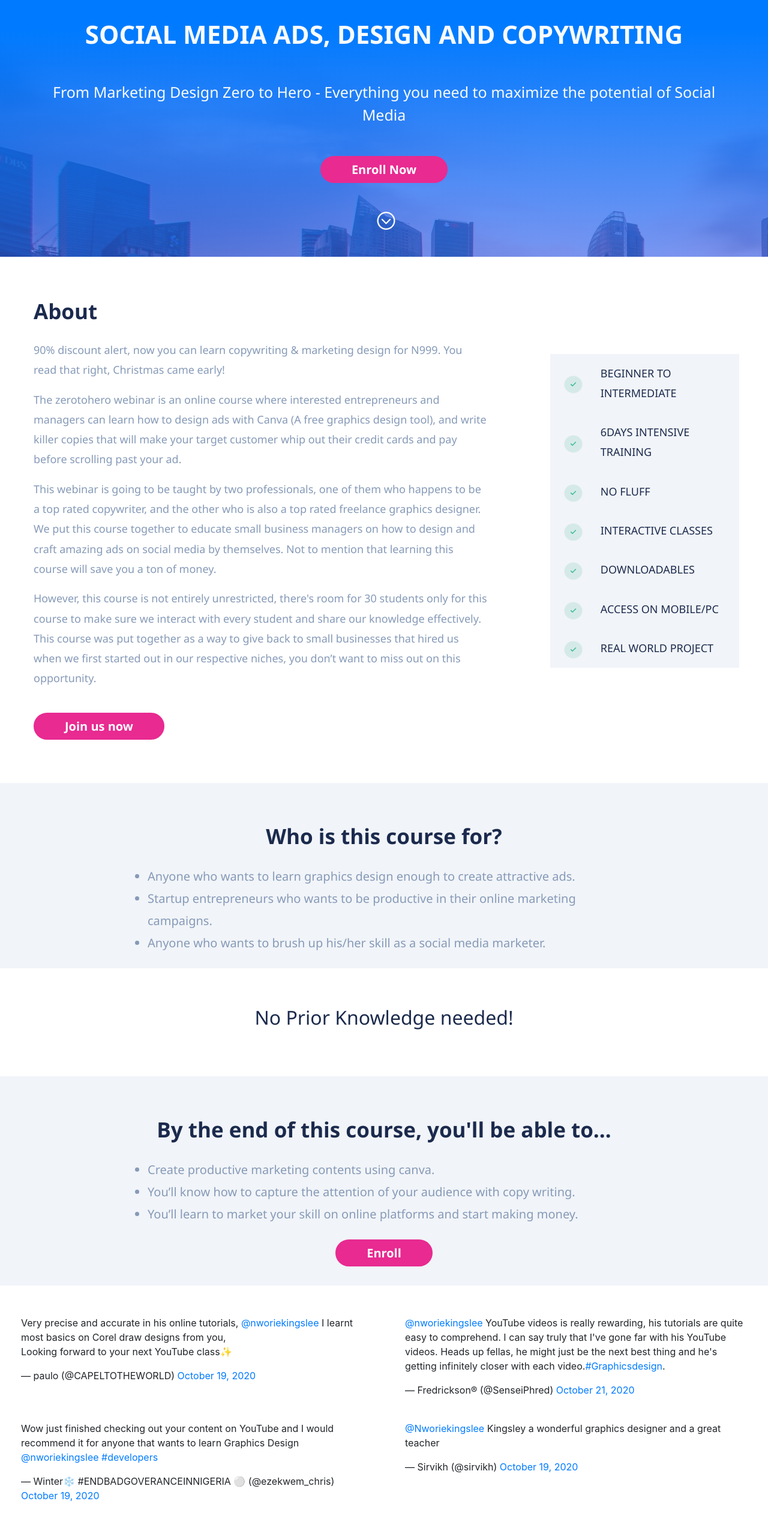
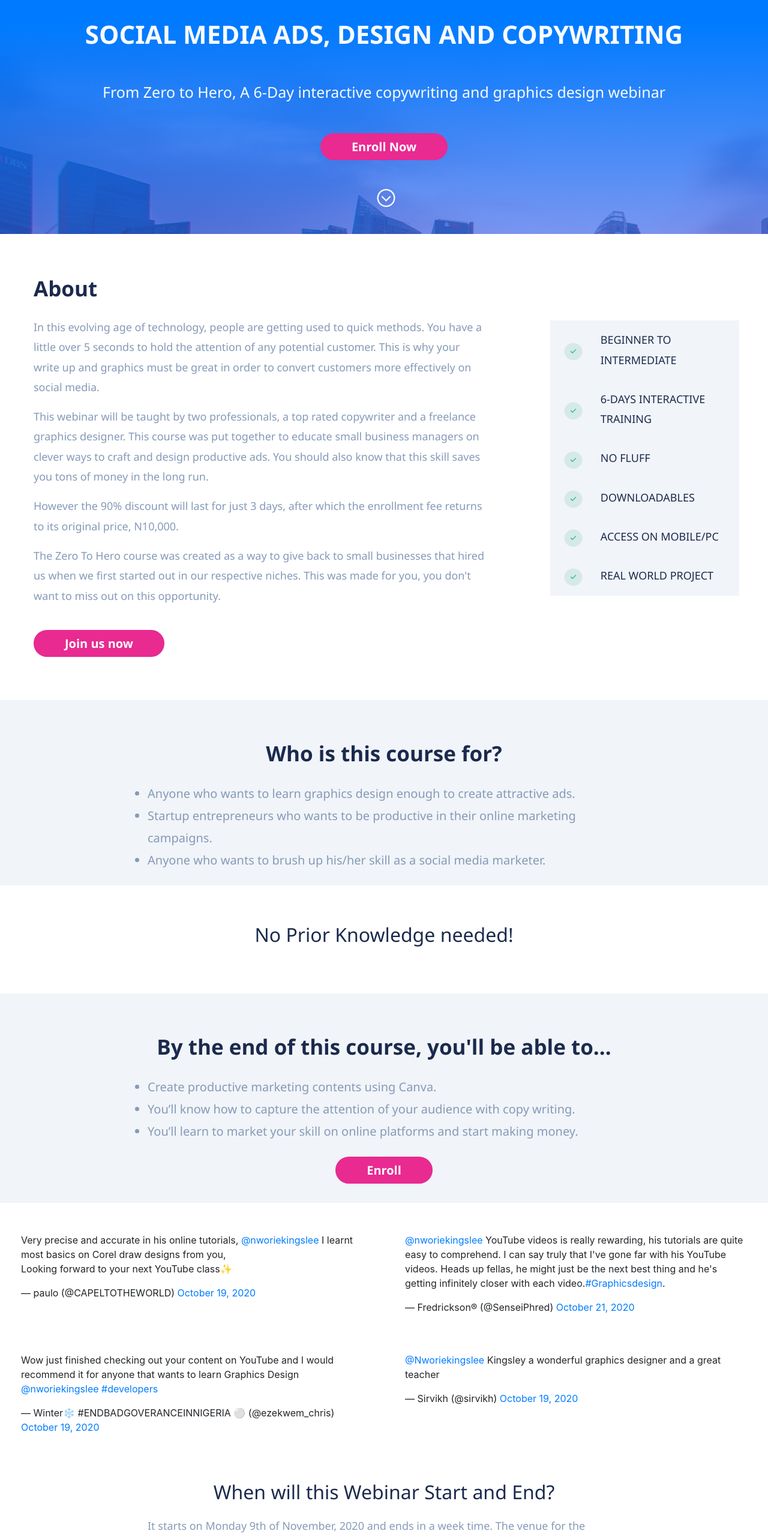
Before and after one commit to kingslee69/zero-to-hero, a React (Create React App) app: page / in a window 1280 px wide. Shown: the part 140-2702 px from the top of the page at 60% size. Built offline with nearby package versions, Linux system fonts and the light colour scheme.

Commit message:
new update

```diff
--- a/src/App.css
+++ b/src/App.css
@@ -63,7 +63,7 @@
 }
 
 .tile-well {
-  max-width: 300px !important;
+  max-width: 285px !important;
 }
 
 .text-align-center {
@@ -88,6 +88,10 @@ a {
   border: #e82a91 2px solid;
 }
 
+.pay {
+  padding: 10px 70px !important;
+}
+
 #cta:hover {
   box-shadow: 0px 4px 9px rgba(0, 0, 0, 0.14);
   background-color: white;
@@ -99,12 +103,19 @@ a {
   height: 400px;
   margin-top: 100px;
 
-  border-radius: 30px;
+  border-radius: 35px;
   transition: all 0.3s linear;
 }
 
 .tile:hover {
   box-shadow: 4px 8px 19px rgba(4, 4, 0, 0.14);
+}
+
+.gap {
+  height: 0.5px;
+  margin-top: 50px;
+  margin-bottom: 50px;
+  background-color: #869ab8;
 }
 
 @keyframes App-logo-spin {
--- a/src/App.js
+++ b/src/App.js
@@ -6,6 +6,7 @@ import BrandSection from "./components/brandSection";
 import AboutSection from "./components/aboutSection";
 import TweetSection from "./components/tweetSection";
 import PaymentTile from "./components/paymentTile";
+import Gap from "./components/gap";
 import Footer from "./components/footer";
 import "./App.css";
 
@@ -13,12 +14,11 @@ class App extends Component {
   state = {
     title: "SOCIAL MEDIA ADS, DESIGN AND COPYWRITING",
     subTitle:
-      "From Marketing Design Zero to Hero - Everything you need to maximize the potential of Social Media",
+      "From Zero to Hero, A 6-Day interactive copywriting and graphics design webinar",
     benefits: [
       "BEGINNER TO INTERMEDIATE",
-      "6DAYS INTENSIVE TRAINING",
+      "6-DAYS INTERACTIVE TRAINING",
       "NO FLUFF",
-      "INTERACTIVE CLASSES",
       "DOWNLOADABLES",
       "ACCESS ON MOBILE/PC",
       "REAL WORLD PROJECT",
@@ -30,7 +30,7 @@ class App extends Component {
       "Anyone who wants to brush up his/her skill as a social media marketer.",
     ],
     target: [
-      "Create productive marketing contents using canva.",
+      "Create productive marketing contents using Canva.",
       "You’ll know how to capture the attention of your audience with copy writing.",
       "You’ll learn to market your skill on online platforms and start making money.",
     ],
@@ -58,6 +58,11 @@ class App extends Component {
         />
         <TweetSection />
         <BrandSection
+          title="When will this Webinar Start and End?"
+          message="It starts on Monday 9th of November, 2020 and ends in a week time. The venue for the webinar will be in a whatsApp group and you will be taken straight to it on payment completion."
+        />
+        <Gap />
+        <BrandSection
           title={this.state.warrantee[0]}
           message={this.state.warrantee[1]}
         />
--- a/src/components/aboutSection.jsx
+++ b/src/components/aboutSection.jsx
@@ -11,16 +11,16 @@ class AboutSection extends Component {
                     <div className="container-sm col-12 col-xl-8 m-2 mb-5 row px-md-5">
                         <Header2>About</Header2>
                         <Body>
-                        {'90% discount alert, now you can learn copywriting & marketing design for N999. You read that right, Christmas came early!'}
+                        {'In this evolving age of technology, people are getting used to quick methods. You have a little over 5 seconds to hold the attention of any potential customer. This is why your write up and graphics must be great in order to convert customers more effectively on social media.'}
                         </Body>
                         <Body>
-                            {'The zerotohero webinar is an online course where interested entrepreneurs and managers can learn how to design ads with Canva (A free graphics design tool), and write killer copies that will make your target customer whip out their credit cards and pay before scrolling past your ad.'}
+                            {'This webinar will be taught by two professionals, a top rated copywriter and a freelance graphics designer. This course was put together to educate small business managers on clever ways to craft and design productive ads. You should also know that this skill saves you tons of money in the long run.'}
                         </Body>
                         <Body>
-                            {'This webinar is going to be taught by two professionals, one of them who happens to be a top rated copywriter, and the other who is also a top rated freelance graphics designer. We put this course together to educate small business managers on how to design and craft amazing ads on social media by themselves. Not to mention that learning this course will save you a ton of money.'}
+                            {'However the 90% discount will last for just 3 days, after which the enrollment fee returns to its original price, N10,000.'}
                         </Body>
                         <Body>
-                            {"However, this course is not entirely unrestricted, there's room for 30 students only for this course to make sure we interact with every student and share our knowledge effectively. This course was put together as a way to give back to small businesses that hired us when we first started out in our respective niches, you don’t want to miss out on this opportunity. "}
+                            {"The Zero To Hero course was created as a way to give back to small businesses that hired us when we first started out in our respective niches. This was made for you, you don't want to miss out on this opportunity."}
                         </Body>
                         <Button title="Join us now"/>
                     </div>
--- /dev/null
+++ b/src/components/gap.jsx
@@ -0,0 +1,13 @@
+import React, { Component } from 'react';
+
+class Gap extends Component {
+    render() {
+        return (
+            <div className="gap">
+
+            </div>
+        );
+    }
+}
+
+export default Gap;
--- a/src/components/paymentTile.jsx
+++ b/src/components/paymentTile.jsx
@@ -13,16 +13,16 @@ class PaymentTile extends Component {
                     <a href="https://paystack.com/pay/zerotohero">
                         <div className="p-4">
                                 <Header2Dark>Join the Webinar</Header2Dark>
-                                <BodyCenter>Maximize the potential of social media</BodyCenter>
+                                <BodyCenter>Create Productive Designs</BodyCenter>
                                 <Header2Dark><span style={{textDecoration: "line-through"}}>N</span>999</Header2Dark>
                                 <BodyStrike>N10,000</BodyStrike>
                             </div>
-                            <div style={{position: "relative", bottom: "50px"}}>
-                            <p style={{ color: "#1B2A4D", fontSize: '12px', lineHeight: '15px', fontWeight: 400, marginBottom: 2,}} className='text-align-center'>Limited time at this price.</p>
-                                    <button id="cta" className="btn btn-sm d-flex mx-auto mb-3">
+                            <div style={{position: "relative", bottom: "40px"}}>
+                            <p style={{ color: "#1B2A4D", fontSize: '12px', lineHeight: '30px', fontWeight: 400, marginBottom: 2,}} className='text-align-center'>Limited time at this price.</p>
+                                    <button id="cta" className="btn btn-sm d-flex mx-auto mb-3 pay ">
                                         Buy Now
                                     </button>
-                            <p style={{ fontSize: '12px', lineHeight: '15px', fontWeight: 700, color: "#e82a91"}} className='text-align-center mt-4 '>#endSARS</p>
+                            <p style={{ fontSize: '10px', lineHeight: '15px', fontWeight: 700, color: "#e82a91"}} className='text-align-center m-4 p-1'>#endSARS</p>
                         </div>
                     </a>
                 </div>
--- a/src/components/tweet1.jsx
+++ b/src/components/tweet1.jsx
@@ -8,7 +8,7 @@ const Tweet1 = ({msg}) => {
   }, []);
 
   return (
-    <section className="twitterContainer  col-6 tweet-well mb-4">
+    <section className="twitterContainer  col-6 tweet-well mb-5">
 
      <blockquote className="twitter-tweet">
         <p lang="en" dir="ltr">
--- a/src/components/tweet2.jsx
+++ b/src/components/tweet2.jsx
@@ -8,7 +8,7 @@ const TweetContainer = ({ msg }) => {
   }, []);
 
   return (
-    <section className="twitterContainer mb-4 col-6 tweet-well">
+    <section className="twitterContainer mb-5 col-6 tweet-well">
       <blockquote className="twitter-tweet">
         <p lang="en" dir="ltr">
           <a href="https://twitter.com/nworiekingslee?ref_src=twsrc%5Etfw">
--- a/src/components/tweet3.jsx
+++ b/src/components/tweet3.jsx
@@ -8,7 +8,7 @@ const TweetContainer = ({ msg }) => {
   }, []);
 
   return (
-    <section className="twitterContainer mb-4 col-6 tweet-well">
+    <section className="twitterContainer mb-5 col-6 tweet-well">
       <blockquote className="twitter-tweet">
         <p lang="en" dir="ltr">
           Wow just finished checking out your content on YouTube and I would
--- a/src/components/tweet4.jsx
+++ b/src/components/tweet4.jsx
@@ -8,7 +8,7 @@ const TweetContainer = ({msg}) => {
   }, []);
 
   return (
-    <section className="twitterContainer mb-4 col-6 tweet-well">
+    <section className="twitterContainer mb-5 col-6 tweet-well">
 
      <blockquote className="twitter-tweet"><p lang="en" dir="ltr"><a href="https://twitter.com/nworiekingslee?ref_src=twsrc%5Etfw">@Nworiekingslee</a> Kingsley a wonderful graphics designer and a great teacher</p>&mdash; Sirvikh (@sirvikh) <a href="https://twitter.com/sirvikh/status/1318225637170176000?ref_src=twsrc%5Etfw">October 19, 2020</a></blockquote>
 
```
